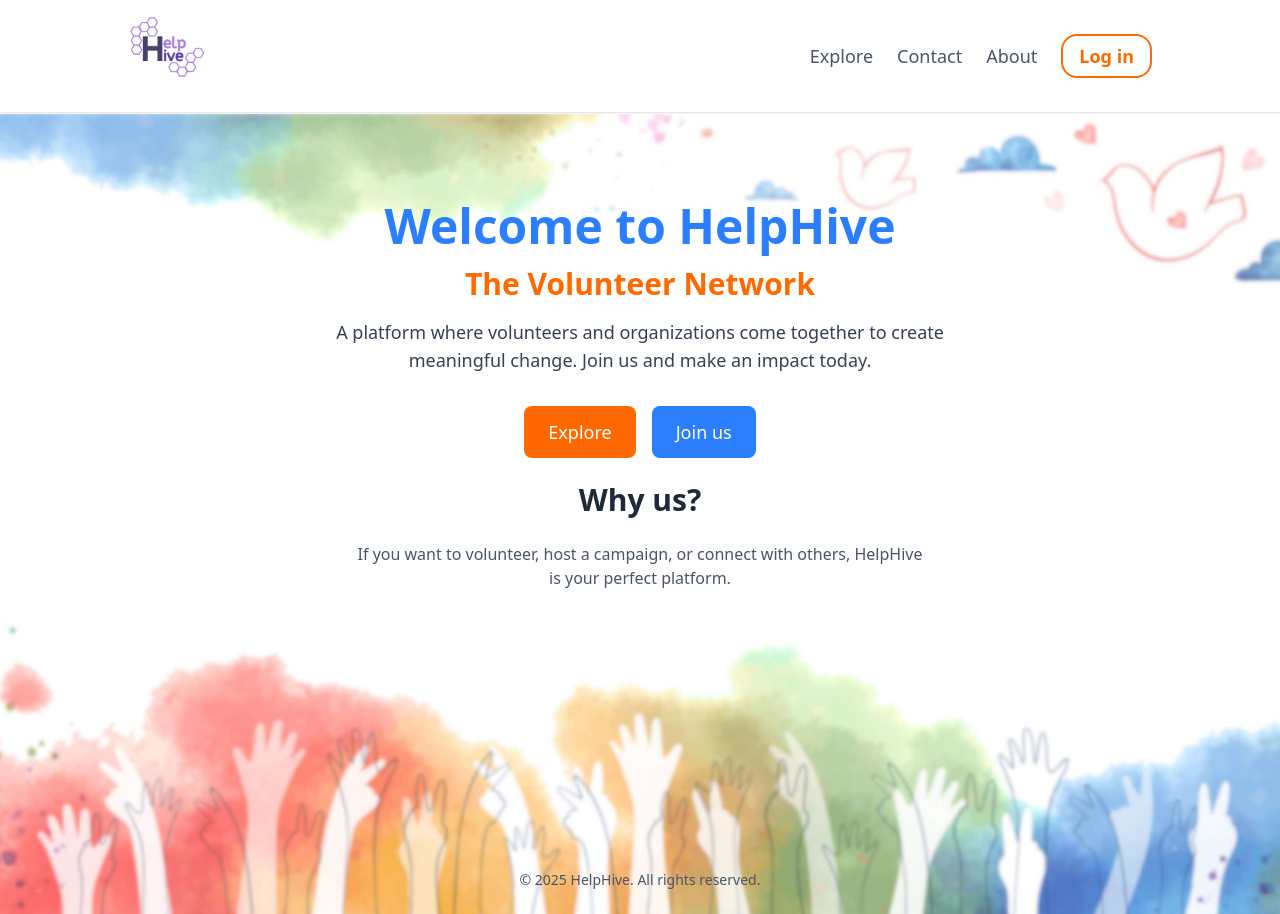
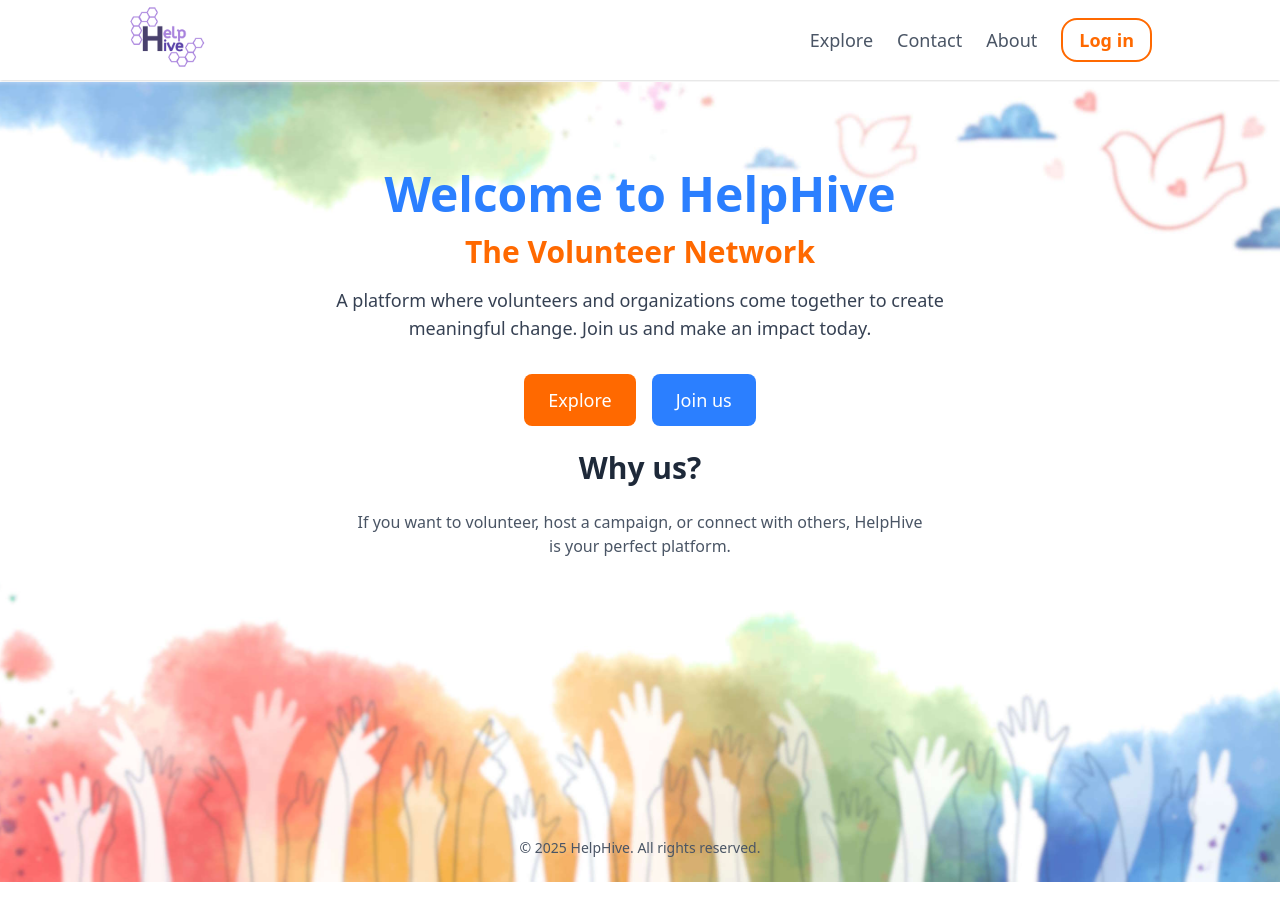
Before and after one commit to 3-knuckle-heads/HelpHive, a React (Vite) app in the folder FrontEnd/help-hive/: page / in a window 1280 px wide. After the commit the page ends 882 px from the top, so only its background shows below. Built offline with nearby package versions, Linux system fonts and the light colour scheme.

Commit message:
Made navbar shorter and updated packages

```diff
--- a/FrontEnd/help-hive/src/components/Navbar.jsx
+++ b/FrontEnd/help-hive/src/components/Navbar.jsx
@@ -4,12 +4,12 @@ import helphiveLogo from "../assets/helphive.png";
 function Navbar() {
   return (
     <header className="shadow mb-0.5 px-4">
-      <div className="relative max-w-screen-lg mx-auto py-4 flex flex-col md:flex-row md:justify-between md:items-center">
+      <div className="relative max-w-screen-lg mx-auto py-4 flex flex-col md:flex-row md:justify-between md:items-center md:h-20">
         <a
           className="text-2xl flex flex-col sm:flex-row sm:items-center"
           href="./"
         >
-          <span className="size-20">
+          <span className="size-20 md:pt-1.5">
             <img src={helphiveLogo} className="logo" />
           </span>
           {/* <span className="text-gray-600 font-medium px-2 text-3xl mb-5 sm:mb-3">
@@ -46,7 +46,7 @@ function Navbar() {
                 Explore
               </a>
             </li>
-          {/* <ul className="flex flex-col md:flex-row gap-y-4 gap-x-4 lg:gap-x-6"> */}
+            {/* <ul className="flex flex-col md:flex-row gap-y-4 gap-x-4 lg:gap-x-6"> */}
             <li className="">
               <a
                 href="/contact"
```
Also changed, not shown: 1 other file (tests, documents, lock files or other folders).
